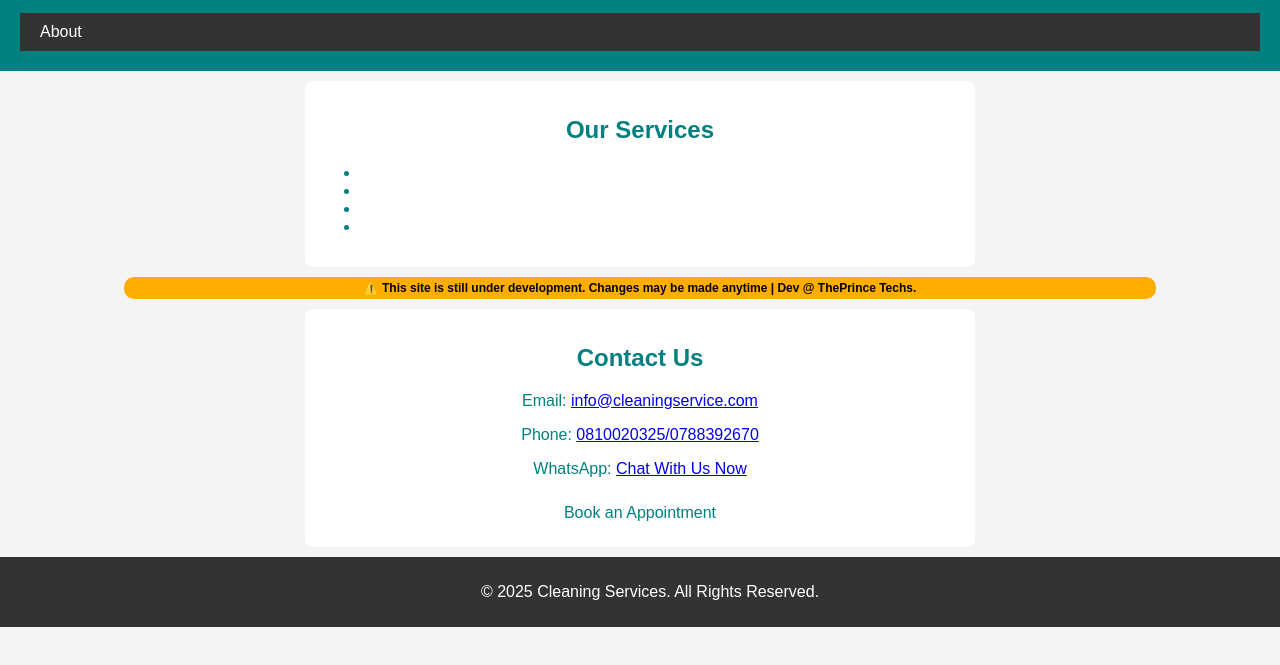
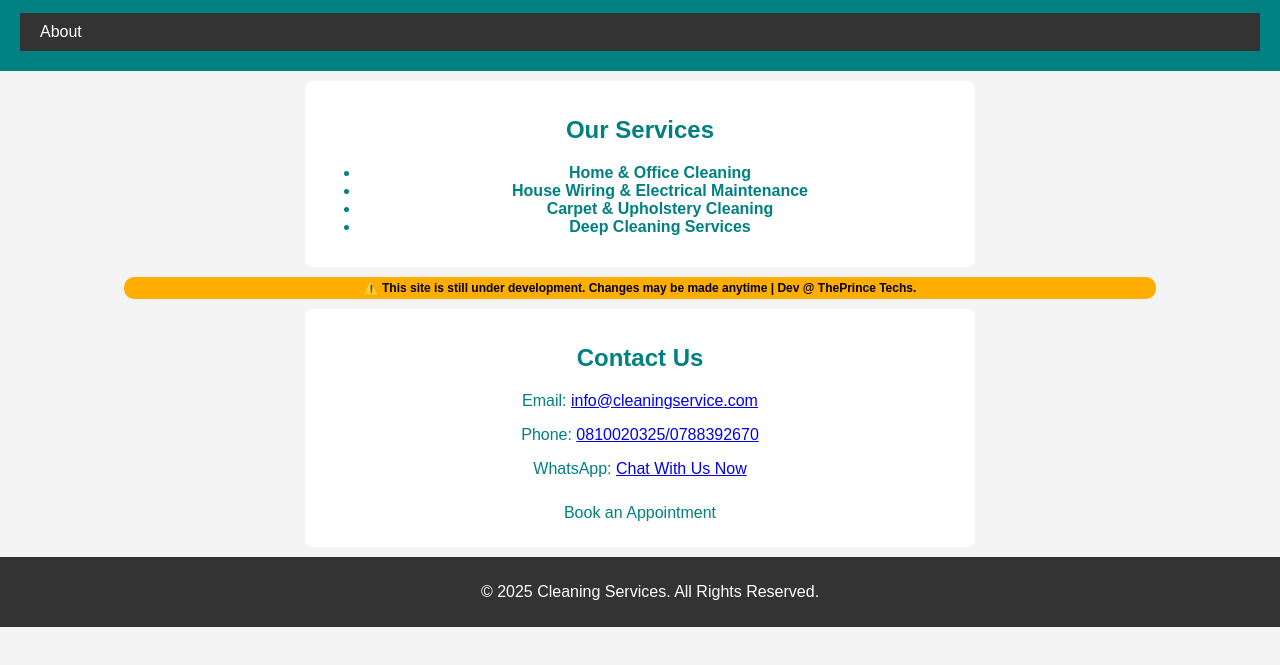
Before and after one commit to ClideJackson/CleaningServiceWebsite, a plain HTML site: page index.html in a window 1280 px wide. Shown: the part 121-786 px from the top of the page. Drawn offline with Linux system fonts and the light colour scheme.

Commit message:
Update styling.css

```diff
--- a/styling.css
+++ b/styling.css
@@ -54,7 +54,7 @@ footer {
 
 .services a {
     text-decoration: none;
-    color: white;
+    color: #008080;
     font-weight: bold;
 }
 
```
